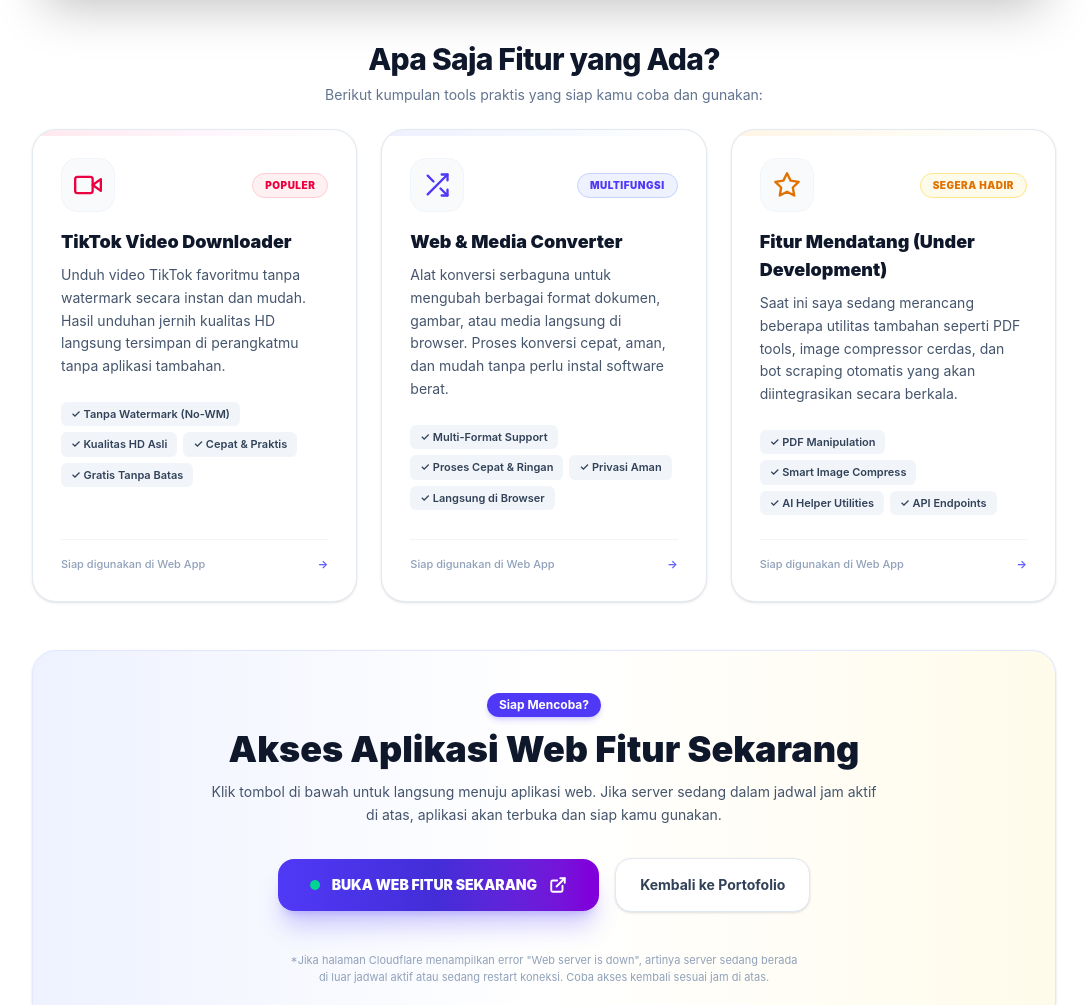
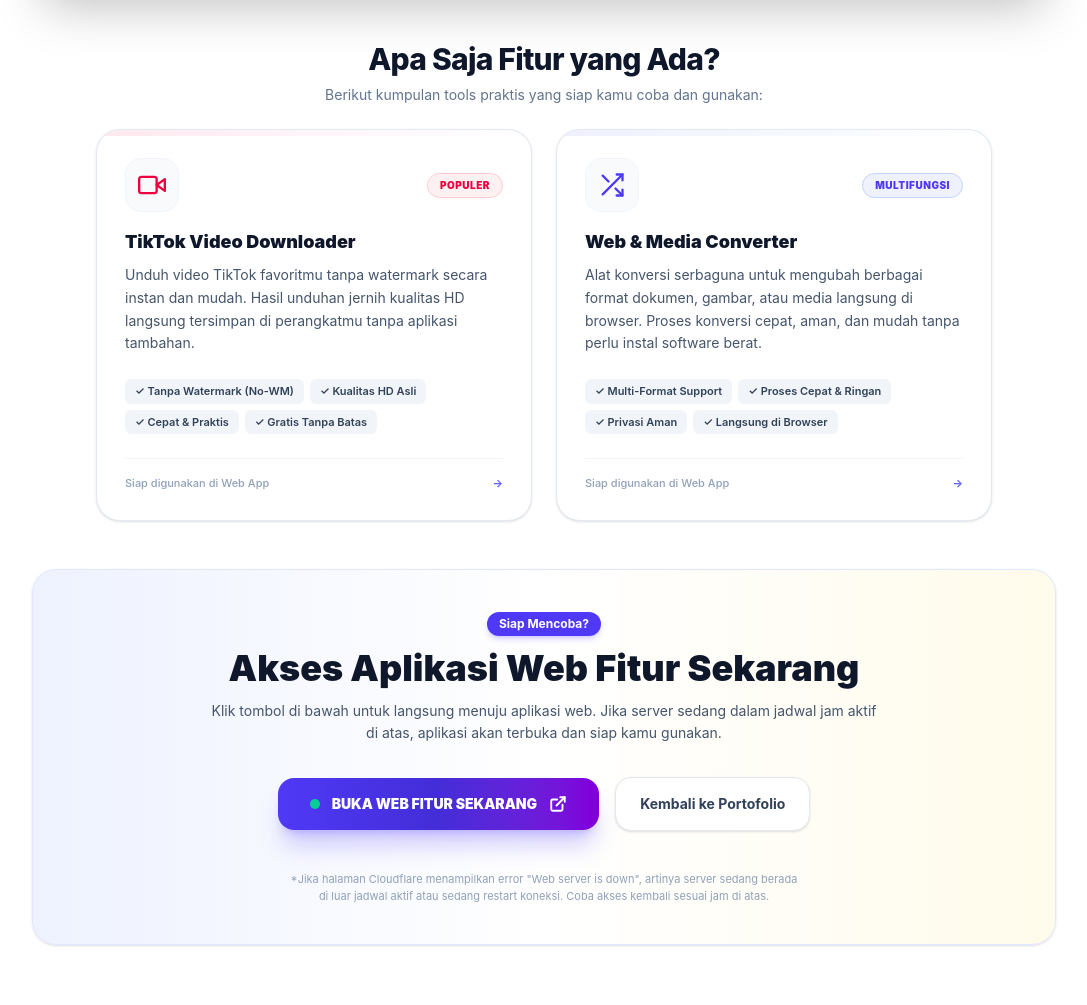
Before and after one commit to viiazuh/-portofolio, an Astro site: page /fitur in a window 1280 px wide. Shown: the part 1080-2085 px from the top of the page, without its empty margins (96-1183 px from the left). Built offline with nearby package versions, Linux system fonts and the light colour scheme; Astro itself is replaced by a stand-in of ours.

Commit message:
feat: display only 2 primary features on fitur page (TikTok Downloader & Web Converter)

```diff
--- a/src/pages/fitur.astro
+++ b/src/pages/fitur.astro
@@ -66,17 +66,7 @@ const featureList = [
     gradient: "from-indigo-500/10 via-blue-500/5 to-transparent",
     borderHover: "hover:border-indigo-400",
   },
-  {
-    id: "upcoming-tools",
-    title: "Fitur Mendatang (Under Development)",
-    badge: "Segera Hadir",
-    badgeColor: "bg-amber-50 text-amber-600 border-amber-200",
-    description: "Saat ini saya sedang merancang beberapa utilitas tambahan seperti PDF tools, image compressor cerdas, dan bot scraping otomatis yang akan diintegrasikan secara berkala.",
-    highlights: ["PDF Manipulation", "Smart Image Compress", "AI Helper Utilities", "API Endpoints"],
-    icon: `<svg xmlns="http://www.w3.org/2000/svg" width="28" height="28" viewBox="0 0 24 24" fill="none" stroke="currentColor" stroke-width="2" stroke-linecap="round" stroke-linejoin="round" class="text-amber-600"><polygon points="12 2 15.09 8.26 22 9.27 17 14.14 18.18 21.02 12 17.77 5.82 21.02 7 14.14 2 9.27 8.91 8.26 12 2"></polygon></svg>`,
-    gradient: "from-amber-500/10 via-yellow-500/5 to-transparent",
-    borderHover: "hover:border-amber-400",
-  },
+
 ];
 ---
 
@@ -203,7 +193,7 @@ const featureList = [
         </p>
       </div>
 
-      <div class="grid grid-cols-1 md:grid-cols-2 lg:grid-cols-3 gap-6">
+      <div class="grid grid-cols-1 md:grid-cols-2 gap-6 max-w-4xl mx-auto">
         {featureList.map((fitur) => (
           <div class={`bg-white rounded-3xl p-6 sm:p-7 border border-slate-200/90 shadow-sm hover:shadow-xl ${fitur.borderHover} transition-all duration-300 flex flex-col justify-between relative overflow-hidden group`}>
             <!-- Top Gradient Accent -->
```
